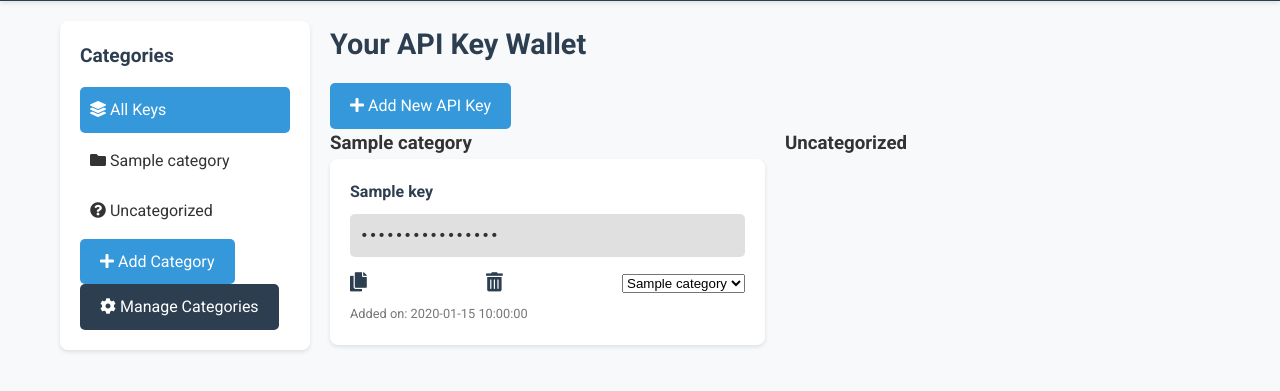
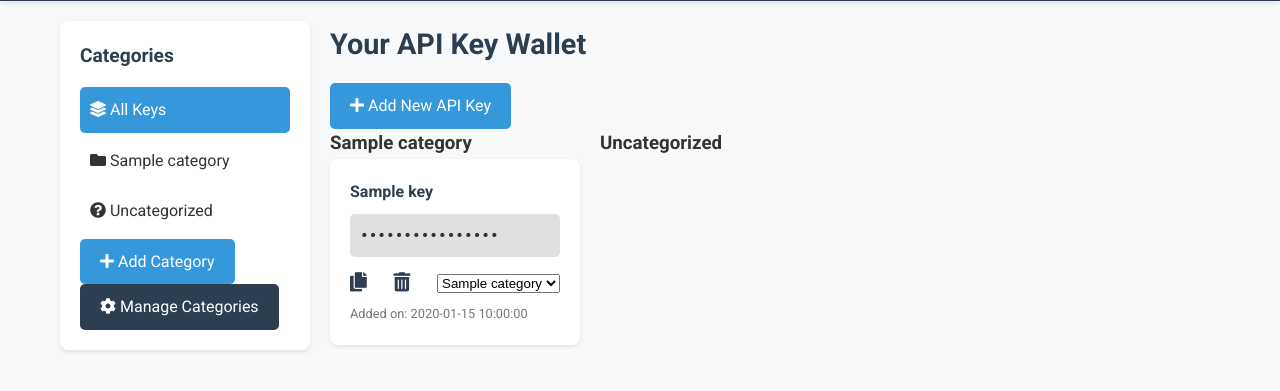
Before and after one commit to Garblesnarff/apikeywallet, a Flask app: page /wallet in a window 1280 px wide. Shown: the part 122-513 px from the top of the page. Run offline with Flask 3, Linux system fonts and the light colour scheme; a user stored in the database is signed in; tables that the repository leaves empty hold one stand-in row (values such as "Sample post"); parts of the project's set-up code (start-up, migrations or seed data) failed here and were passed over.

```diff
--- a/static/css/styles.css
+++ b/static/css/styles.css
@@ -155,12 +155,14 @@ h2 {
 }
 
 .api-key-container {
-    display: grid;
-    grid-template-columns: repeat(auto-fill, minmax(300px, 1fr));
+    display: flex;
+    flex-wrap: wrap;
     gap: 20px;
 }
 
 .api-key {
+    width: calc(33.33% - 20px);
+    min-width: 250px;
     background: #fff;
     border-radius: 8px;
     box-shadow: 0 2px 4px rgba(0,0,0,0.1);
@@ -241,7 +243,11 @@ h2 {
     }
 
     .api-key-container {
-        grid-template-columns: 1fr;
+        flex-direction: column;
+    }
+
+    .api-key {
+        width: 100%;
     }
 }
 
```
Also changed, not shown: 81431f38-d605-47d2-9417-27637f22fa1e.webp (deleted), static/img/keyguardian-logo.webp.
